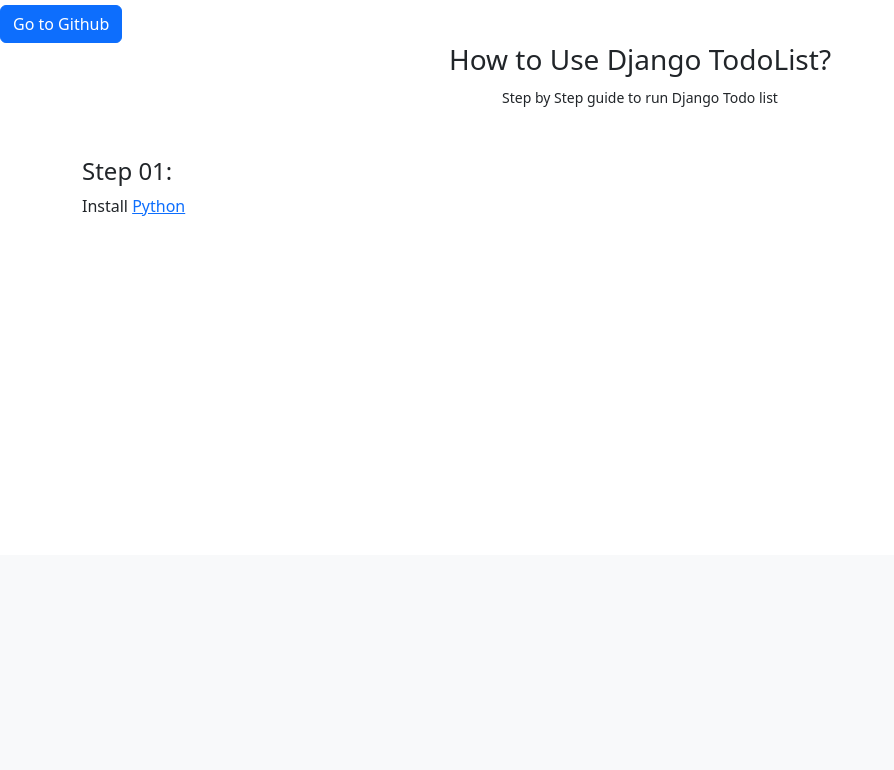
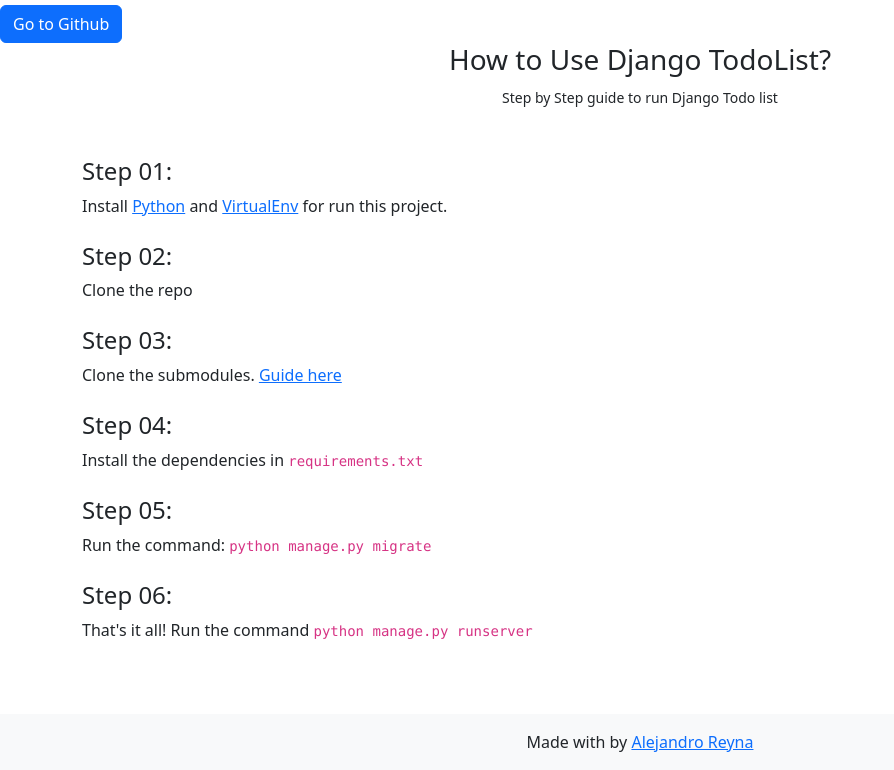
Before and after one commit to AleejandroReyna/django-todolist, a Django app: page / in a window 1280 px wide. Shown: the part 245-1015 px from the top of the page, without its empty margins (0-894 px from the left). Before the commit the page ends 461 px from the top, so only its background shows below. Run offline with Django 3.2, Linux system fonts and the light colour scheme; some libraries are stand-ins or nearby versions.

Commit message:
Finished home view.

```diff
--- a/templates/common/base/public_view.html
+++ b/templates/common/base/public_view.html
@@ -14,6 +14,16 @@
         {% include 'common/menus/public_menu.html' %}
         {% include 'common/alerts.html' %}
         {% block content %}Content Here{% endblock %}
+        <footer class="mt-5 bg-light">
+            <div class="container">
+                <div class="row">
+                    <div class="col text-center mt-3">
+                        <p>Made with <i class="bi bi-heart-fill"></i> by
+                            <a href="https://github.com/AleejandroReyna" target="_blank">Alejandro Reyna</a></p>
+                    </div>
+                </div>
+            </div>
+        </footer>
     </body>
     <script
       src="https://code.jquery.com/jquery-3.5.1.min.js"
--- a/templates/common/menus/public_menu.html
+++ b/templates/common/menus/public_menu.html
@@ -1,3 +1,4 @@
+<header>
   <nav class="navbar navbar-expand-lg navbar-light bg-light">
     <div class="container-fluid">
       <a class="navbar-brand" href="{% url 'pages:home' %}">Django TodoList</a>
@@ -25,3 +26,4 @@
       </div>
     </div>
   </nav>
+</header>
--- a/templates/pages/home.html
+++ b/templates/pages/home.html
@@ -21,7 +21,23 @@
     <div class="row">
         <div class="col">
             <h4>Step 01:</h4>
-            <p>Install <a href="">Python</a></p>
+            <p class="mb-4">Install <a href="https://www.python.org/downloads/" target="_blank">Python</a> and
+                <a href="https://virtualenv.pypa.io/en/latest/" target="_blank">VirtualEnv</a> for run this project.</p>
+
+            <h4>Step 02:</h4>
+            <p class="mb-4">Clone the repo <a href="https://github.com/AleejandroReyna/django-todolist" target="_blank"></a></p>
+
+            <h4>Step 03:</h4>
+            <p class="mb-4">Clone the submodules. <a href="https://git-scm.com/book/en/v2/Git-Tools-Submodules" target="_blank">Guide here</a></p>
+
+            <h4>Step 04:</h4>
+            <p class="mb-4">Install the dependencies in <code>requirements.txt</code></p>
+
+            <h4>Step 05:</h4>
+            <p class="mb-4">Run the command: <code>python manage.py migrate</code></p>
+
+            <h4>Step 06:</h4>
+            <p class="mb-4">That's it all! Run the command <code>python manage.py runserver</code></p>
         </div>
     </div>
 </div>
```
Lines whose indentation alone changed are shown as unchanged.
